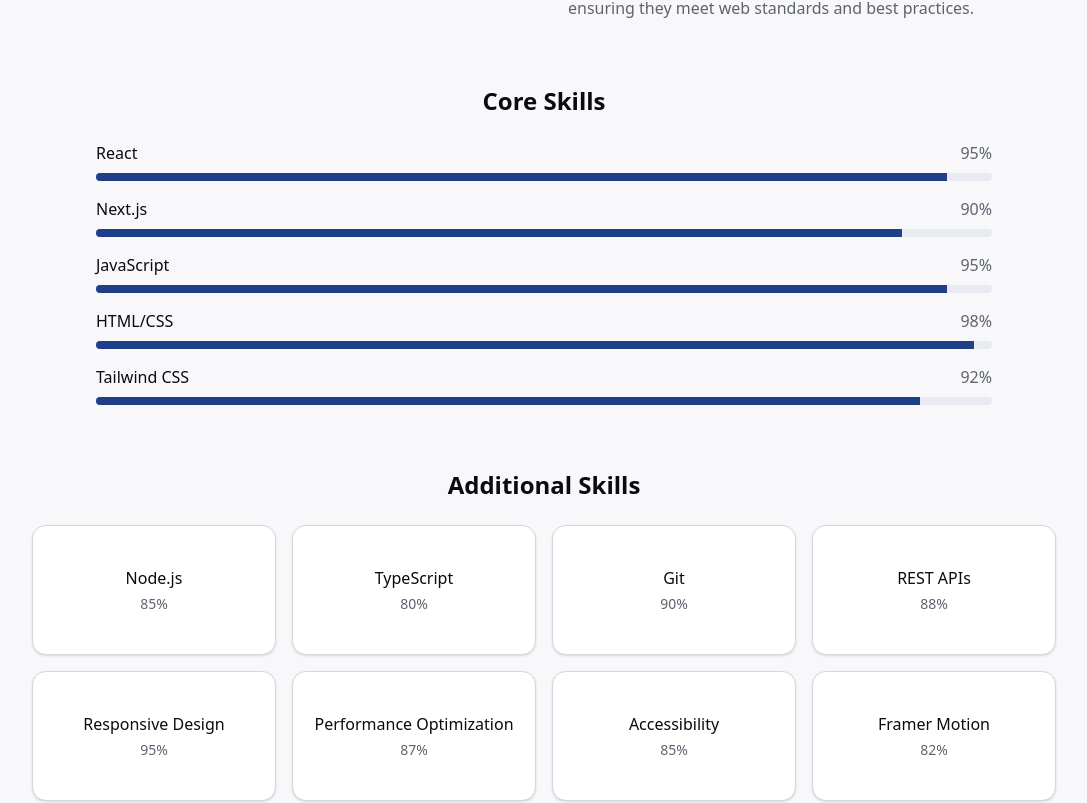
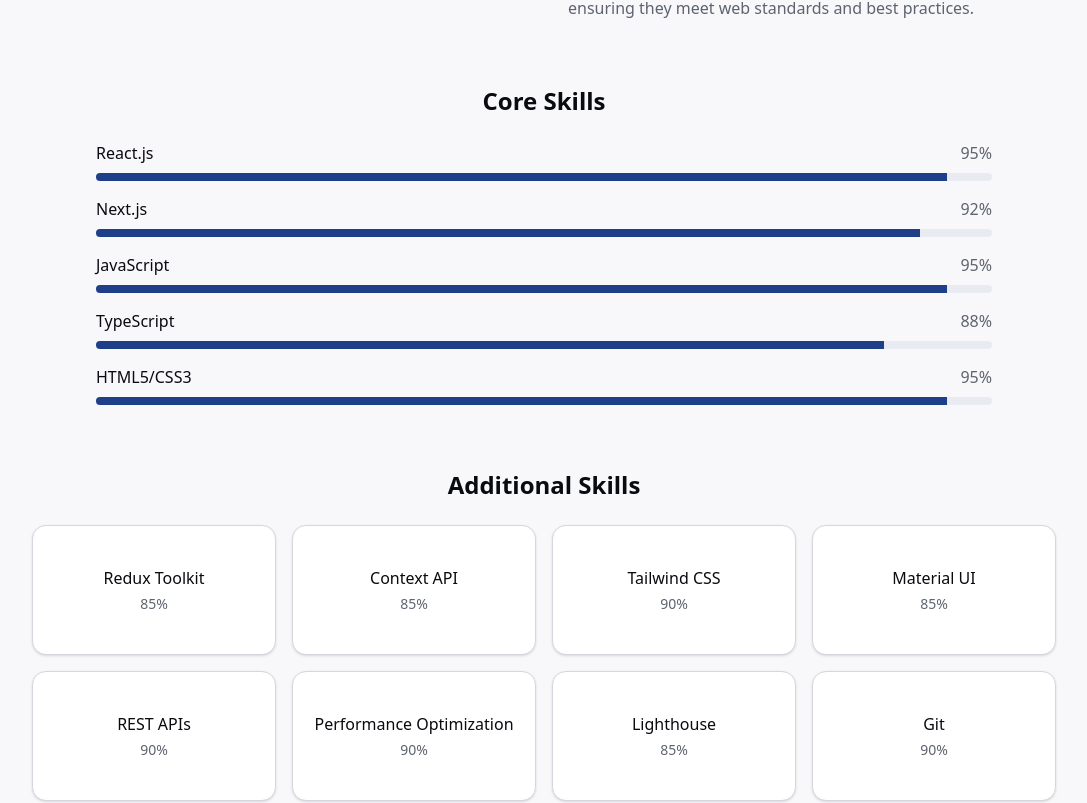
Before and after one commit to rayrayc786/next-portfolio, a Next.js app: page /about in a window 1280 px wide. Shown: the part 597-1400 px from the top of the page, without its empty margins (96-1183 px from the left). Built offline with nearby package versions, Linux system fonts and the light colour scheme.

Commit message:
Modify skills and levels in skills.js
Updated skill levels and added new skills to primary and secondary categories.

```diff
--- a/data/skills.js
+++ b/data/skills.js
@@ -1,19 +1,19 @@
 export const skills = {
   primary: [
-    { name: "React", level: 95 },
-    { name: "Next.js", level: 90 },
+    { name: "React.js", level: 95 },
+    { name: "Next.js", level: 92 },
     { name: "JavaScript", level: 95 },
-    { name: "HTML/CSS", level: 98 },
-    { name: "Tailwind CSS", level: 92 },
+    { name: "TypeScript", level: 88 },
+    { name: "HTML5/CSS3", level: 95 },
   ],
   secondary: [
-    { name: "Node.js", level: 85 },
-    { name: "TypeScript", level: 80 },
+    { name: "Redux Toolkit", level: 85 },
+    { name: "Context API", level: 85 },
+    { name: "Tailwind CSS", level: 90 },
+    { name: "Material UI", level: 85 },
+    { name: "REST APIs", level: 90 },
+    { name: "Performance Optimization", level: 90 },
+    { name: "Lighthouse", level: 85 },
     { name: "Git", level: 90 },
-    { name: "REST APIs", level: 88 },
-    { name: "Responsive Design", level: 95 },
-    { name: "Performance Optimization", level: 87 },
-    { name: "Accessibility", level: 85 },
-    { name: "Framer Motion", level: 82 },
   ],
 }
```
